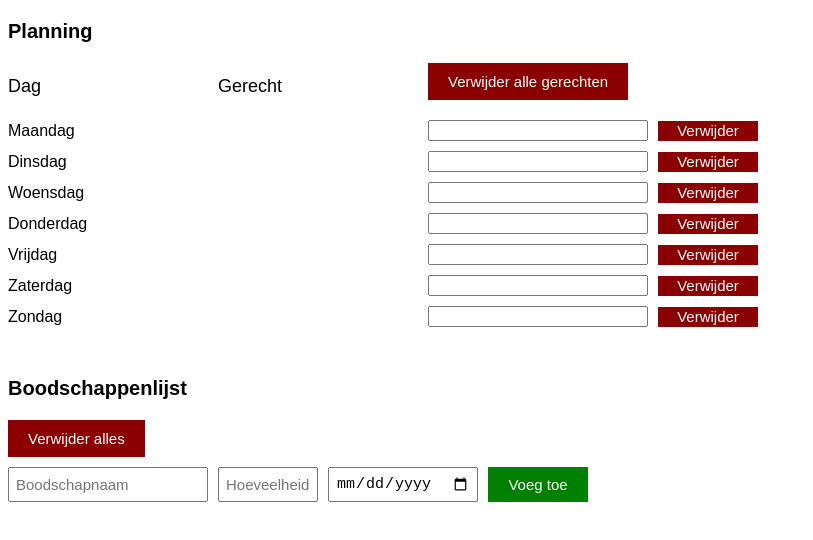
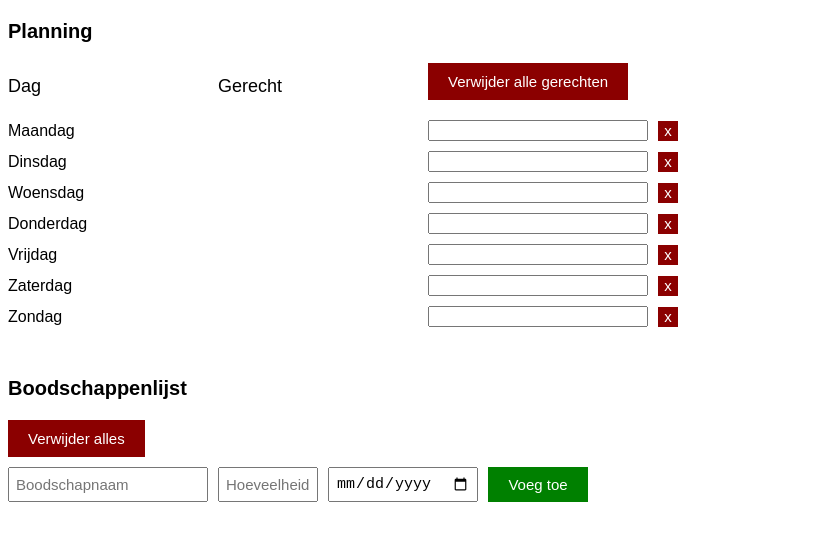
Before and after one commit to NathanVervloesem/Foodplanning, a plain HTML site: page 12-todo-list.html in a window 1280 px wide. Shown: the whole page, without its empty margins (0-813 px from the left). Drawn offline with Linux system fonts and the light colour scheme.

Commit message:
Changing clear dish button to X

```diff
--- a/12-todo-list.html
+++ b/12-todo-list.html
@@ -19,31 +19,31 @@
         <div>Maandag</div>
         <div class="js-dish-render-0" ></div>
         <input type="text" class="js-dish-input">
-        <button class="clear-dish js-clear-dish-0">Verwijder</button>
+        <button class="clear-dish js-clear-dish-0">x</button>
         <div>Dinsdag</div>
         <div class="js-dish-render-1"></div>
         <input type="text" class="js-dish-input">
-        <button class="clear-dish js-clear-dish-1">Verwijder</button>
+        <button class="clear-dish js-clear-dish-1">x</button>
         <div>Woensdag</div>
         <div class="js-dish-render-2"></div>
         <input type="text" class="js-dish-input">
-        <button class="clear-dish js-clear-dish-2">Verwijder</button>
+        <button class="clear-dish js-clear-dish-2">x</button>
         <div>Donderdag</div>
         <div class="js-dish-render-3"></div>
         <input type="text" class="js-dish-input">
-        <button class="clear-dish js-clear-dish-3">Verwijder</button>
+        <button class="clear-dish js-clear-dish-3">x</button>
         <div>Vrijdag</div>
         <div class="js-dish-render-4"></div>
         <input type="text" class="js-dish-input">
-        <button class="clear-dish js-clear-dish-4">Verwijder</button>
+        <button class="clear-dish js-clear-dish-4">x</button>
         <div>Zaterdag</div>
         <div class="js-dish-render-5"></div>
         <input type="text" class="js-dish-input">
-        <button class="clear-dish js-clear-dish-5">Verwijder</button>
+        <button class="clear-dish js-clear-dish-5">x</button>
         <div>Zondag</div>
         <div class="js-dish-render-6"></div>
         <input type="text" class="js-dish-input">
-        <button class="clear-dish js-clear-dish-6">Verwijder</button>
+        <button class="clear-dish js-clear-dish-6">x</button>
     </div>
     <p class="title-para">Boodschappenlijst</p>
     <button class="clear-todo-list js-clear-todo-list">Verwijder alles</button>
--- a/styles/12-todo-list.css
+++ b/styles/12-todo-list.css
@@ -56,6 +56,7 @@ body {
 .clear-dish {
     height: 20px;
     padding: 0;
+    width: 20px;
 }
 .plus-button, .min-button {
     background-color:green;
```
